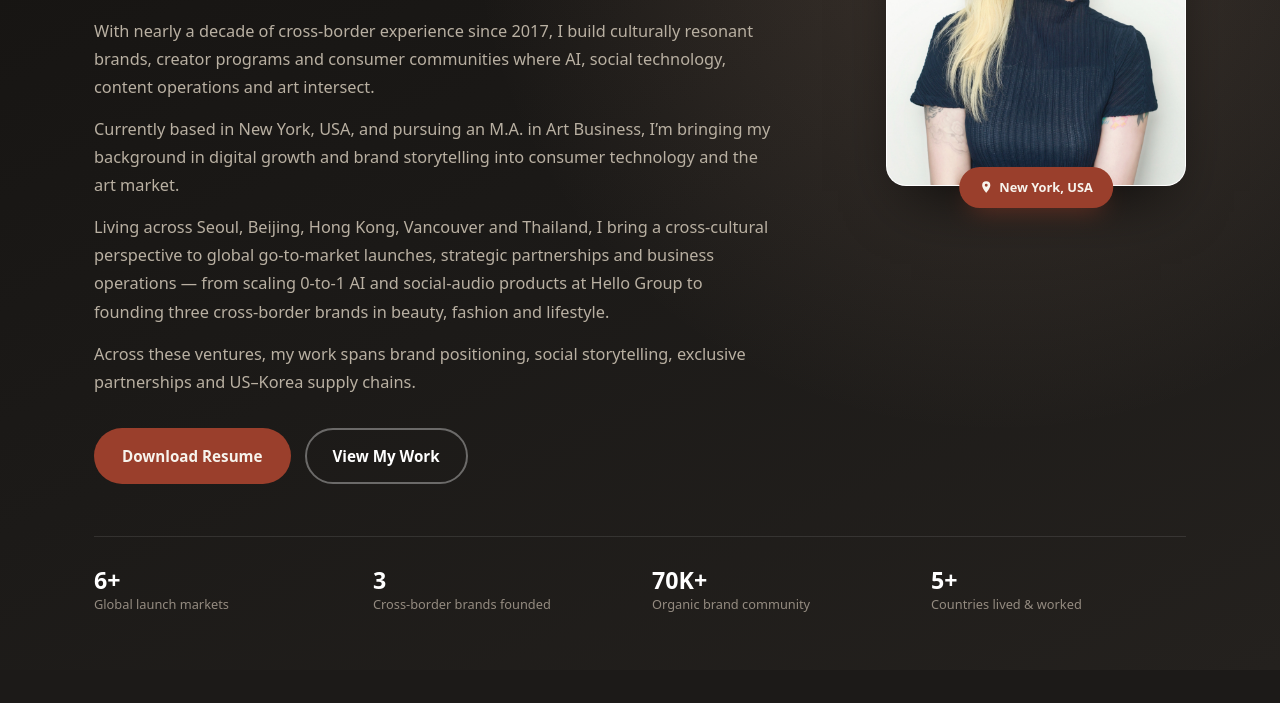
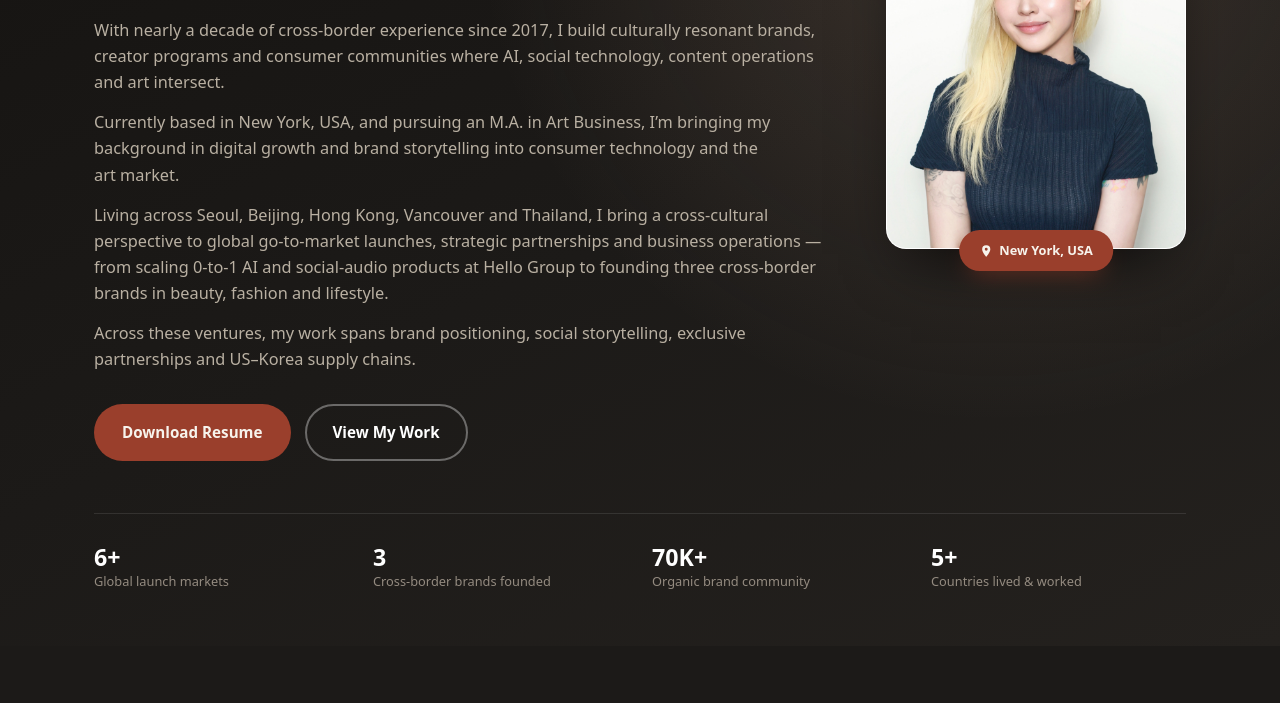
Before and after one commit to richxixinewyork/artemis, an Astro site: page / in a window 1280 px wide. Shown: the part 350-1053 px from the top of the page. Built offline with nearby package versions, Linux system fonts and the light colour scheme; Astro itself is replaced by a stand-in of ours.

Commit message:
Hero: lower portrait to subtitle level, widen biography to 740px
Co-Authored-By: Claude Opus 5.5 <noreply@anthropic.com>

```diff
--- a/src/components/Hero.astro
+++ b/src/components/Hero.astro
@@ -82,7 +82,7 @@ const [first, ...rest] = site.name.split(' ');
   .hero-grid {
     display: grid;
     grid-template-columns: minmax(0, 1fr) 300px;
-    gap: 72px;
+    gap: 52px;
     align-items: start;
   }
   .eyebrow {
@@ -109,10 +109,10 @@ const [first, ...rest] = site.name.split(' ');
   }
   /* Four-paragraph intro: slightly wider and tighter than the reference's single paragraph */
   .lead {
-    max-width: 680px;
+    max-width: 740px;
     margin-top: 20px;
     font-size: 1.02rem;
-    line-height: 1.72;
+    line-height: 1.6;
     color: var(--color-on-dark);
   }
   .lead p + p {
@@ -151,11 +151,12 @@ const [first, ...rest] = site.name.split(' ');
   }
 
   /* Portrait: the reference's 300×360 (5:6) frame */
-  /* Top of the portrait lines up with the name (below the two-line specialties) */
+  /* Top of the portrait sits level with the subtitle; the offset scales with the
+     viewport and is removed once the columns stack (≤920px) */
   .hero-photo {
     position: relative;
     justify-self: end;
-    margin-top: 52px;
+    margin-top: clamp(96px, 9vw, 132px);
   }
   .photo-frame {
     width: 300px;
```
